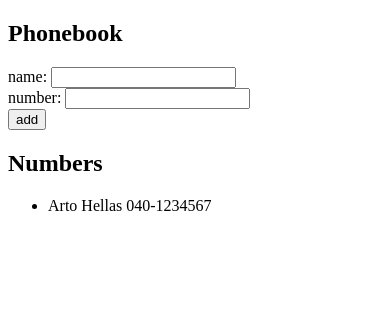
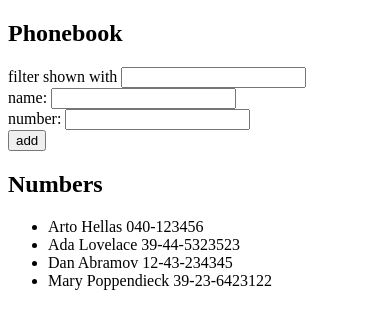
Before and after one commit to msdabdelghani/FullStackOpen, a React (Create React App) app in the folder part2/phonebook/: page / in a window 390 px wide. Shown: the top 328 px of the page. Built offline with nearby package versions, Linux system fonts and the light colour scheme.

Commit message:
Phonebook step4! Done

```diff
--- a/part2/phonebook/src/App.js
+++ b/part2/phonebook/src/App.js
@@ -4,11 +4,15 @@
 const App = () => {
 
   const [persons, setPersons] = useState([
-    { name: 'Arto Hellas', number : '040-1234567' }
+    { name: 'Arto Hellas', number: '040-123456', id: 1 },
+    { name: 'Ada Lovelace', number: '39-44-5323523', id: 2 },
+    { name: 'Dan Abramov', number: '12-43-234345', id: 3 },
+    { name: 'Mary Poppendieck', number: '39-23-6423122', id: 4 }
   ])
 
   const [newName, setNewName] = useState('')
   const [newNumber, setNewNumber] = useState('')
+  const [newSearch,setNewSearch] = useState('')
 
   const handleNameChange = (event) => {
     setNewName(event.target.value)
@@ -16,6 +20,12 @@
   const handleNumberChange = (event) => {
     setNewNumber(event.target.value)
   }
+  const handleSearchChange = (event) => {
+    setNewSearch(event.target.value)
+  }
+  const personsToShow = persons.filter(person =>
+    person.name.toLowerCase().includes(newSearch.toLowerCase())
+  )
 
   const addPerson = (event) => {
     event.preventDefault()
@@ -35,6 +45,9 @@
   return (
     <div>
       <h2>Phonebook</h2>
+      <div>
+        filter shown with <input value={newSearch} onChange={handleSearchChange}/>
+      </div>
       <form onSubmit={addPerson}>
         <div>
           name: <input value = {newName} onChange={handleNameChange}/>
@@ -47,7 +60,7 @@
         </div>
       </form>
       <h2>Numbers</h2>
-      <ul>{persons.map(person =>
+      <ul>{personsToShow.map(person =>
           <Note key={person.name} person={person} />
           )}
       </ul>
```
